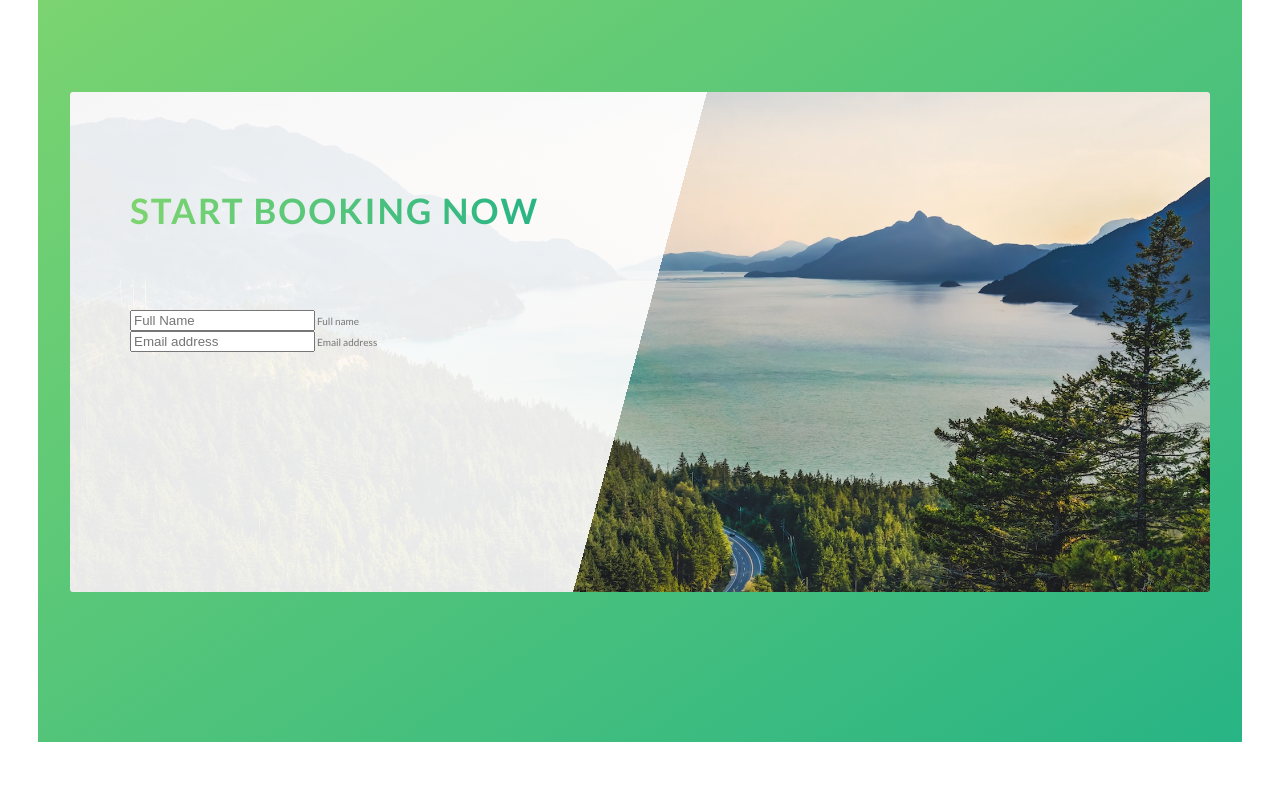
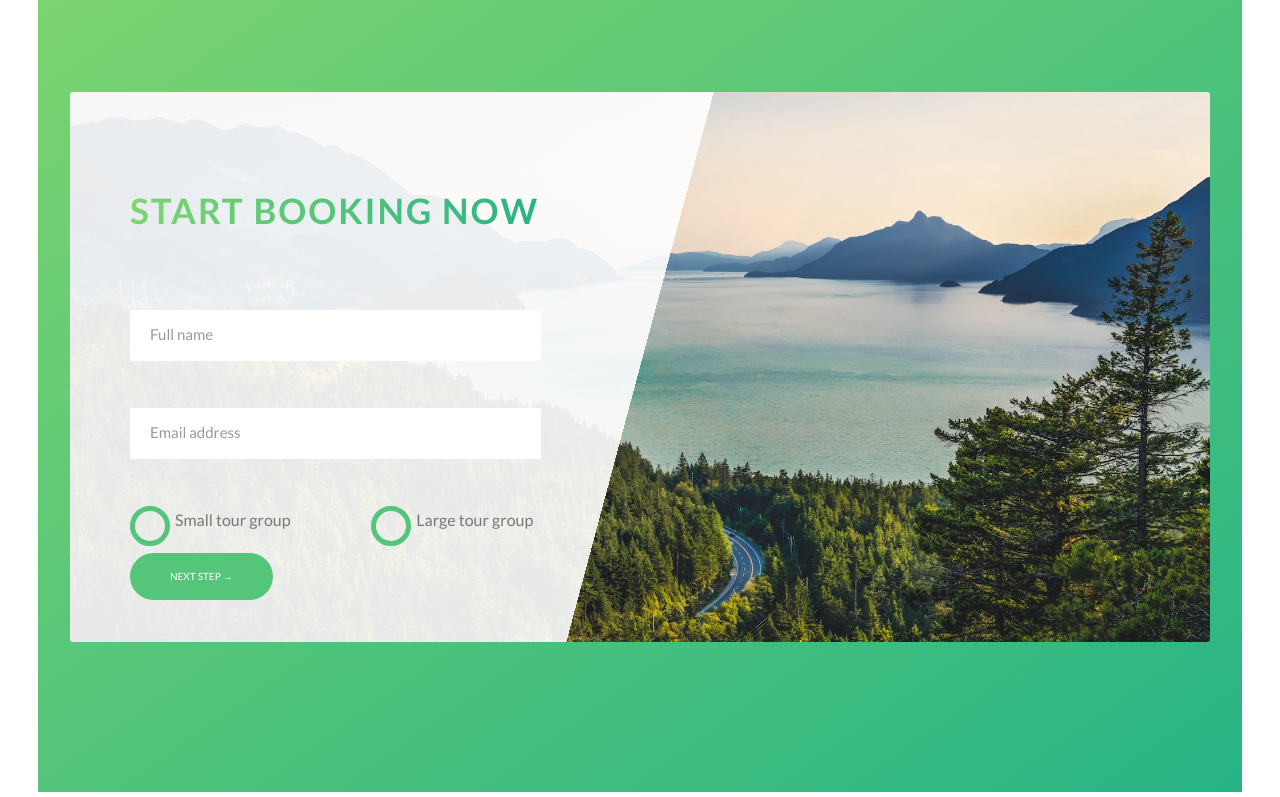
Before and after one commit to iuritb/natours, a website: page index.html in a window 1280 px wide. Shown: the part 4867-5664 px from the top of the page. Drawn offline with Linux system fonts and the light colour scheme.

Commit message:
Building the Booking Section - Part 2

```diff
--- a/index.html
+++ b/index.html
@@ -282,19 +282,43 @@
             <div class="row">
                 <div class="book">
                     <div class="book__form">
-                        <form action="#">
+                        <form action="#" class="form">
                             <div class="u-margin-bottom-medium">
                                 <h2 class="heading-secondary">
-                                   Start booking now
+                                    Start booking now
                                 </h2>
                             </div>
+
                             <div class="form__group">
-                                <input type="text" class="form__input" placeholder="Full Name" id="name" required>
+                                <input type="text" class="form__input" placeholder="Full name" id="name" required>
                                 <label for="name" class="form__label">Full name</label>
                             </div>
+
                             <div class="form__group">
                                 <input type="email" class="form__input" placeholder="Email address" id="email" required>
                                 <label for="email" class="form__label">Email address</label>
+                            </div>
+
+                            <div class="form__group u-margin-bottom-medium">
+                                <div class="form__radio-group">
+                                    <input type="radio" class="form__radio-input" id="small" name="size">
+                                    <label for="small" class="form__radio-label">
+                                        <span class="form__radio-button"></span>
+                                        Small tour group
+                                    </label>
+                                </div>
+
+                                <div class="form__radio-group">
+                                    <input type="radio" class="form__radio-input" id="large" name="size">
+                                    <label for="large" class="form__radio-label">
+                                        <span class="form__radio-button"></span>
+                                        Large tour group
+                                    </label>
+                                </div>
+                            </div>
+
+                            <div class="form__group u-margin-bottom-medium">
+                                <a href="#" class="btn btn--green">Next step &rarr;</a>
                             </div>
                         </form>
                     </div>
--- a/sass/abstracts/_variables.scss
+++ b/sass/abstracts/_variables.scss
@@ -1,4 +1,4 @@
-//COLORS
+// COLORS
 $color-primary: #55c57a;
 $color-primary-light: #7ed56f;
 $color-primary-dark: #28b485;
@@ -9,20 +9,22 @@ $color-secondary-dark: #ff7730;
 $color-tertiary-light: #2998ff;
 $color-tertiary-dark: #5643fa;
 
-
 $color-grey-light-1: #f7f7f7;
 $color-grey-light-2: #eee;
 
+$color-grey-dark: #777;
+$color-grey-dark-2: #999;
+$color-grey-dark-3: #333;
 
-$color-grey-dark: #777;
 $color-white: #fff;
 $color-black: #000;
 
-//FONT
+
+// FONT
 $default-font-size: 1.6rem;
 
 
-//GRID
+// GRID
 $grid-width: 114rem;
 $gutter-vertical: 8rem;
 $gutter-horizontal: 6rem;
--- a/sass/components/_button.scss
+++ b/sass/components/_button.scss
@@ -36,11 +36,11 @@
   &--green {
     background-color: $color-primary;
     color: $color-white;
-    font-weight: 700;
+
     &::after {
-      background-color: $color-primary;
+        background-color: $color-primary;
     }
-  }
+}
 
   &::after {
     content: "";
--- /dev/null
+++ b/sass/components/_form.scss
@@ -0,0 +1,96 @@
+.form {
+  &__group:not(:last-child) {
+      margin-bottom: 2rem;
+  }
+
+  &__input {
+      font-size: 1.5rem;
+      font-family: inherit;
+      color: inherit;
+      padding: 1.5rem 2rem;
+      border-radius: 2px;
+      background-color: rbga($color-white, .5);
+      border: none;
+      border-bottom: 3px solid transparent;
+      width: 65%;
+      display: block;
+      transition: all .3s;
+
+      &:focus {
+          outline: none;
+          box-shadow: 0 1rem 2rem rgba($color-black, .1);
+          border-bottom: 3px solid $color-primary;
+      }
+
+      &:focus:invalid {
+          border-bottom: 3px solid $color-secondary-dark;
+      }
+
+      &::-webkit-input-placeholder {
+          color: $color-grey-dark-2;
+      }
+  }
+
+
+  &__label {
+      font-size: 1.2rem;
+      font-weight: 700;
+      margin-left: 2rem;
+      margin-top: .7rem;
+      display: block;
+      transition: all .3s;
+  }
+
+  &__input:placeholder-shown + &__label {
+      opacity: 0;
+      visibility: hidden;
+      transform: translateY(-4rem);
+  }
+
+
+  &__radio-group {
+      width: 42%;
+      display: inline-block;
+  }
+
+  &__radio-input {
+      display: none;
+  }
+
+  &__radio-label {
+      font-size: $default-font-size;
+      cursor: pointer;
+      position: relative;
+      padding-left: 4.5rem;
+  }
+
+  &__radio-button {
+      height: 3rem;
+      width: 3rem;
+      border: 5px solid $color-primary;
+      border-radius: 50%;
+      display: inline-block;
+      position: absolute;
+      left: 0;
+      top: -.4rem;
+
+      &::after {
+          content: "";
+          display: block;
+          height: 1.3rem;
+          width: 1.3rem;
+          border-radius: 50%;
+          position: absolute;
+          top: 50%;
+          left: 50%;
+          transform: translate(-50%, -50%);
+          background-color: $color-primary;
+          opacity: 0;
+          transition: opacity .2s;
+      }
+  }
+
+  &__radio-input:checked ~ &__radio-label &__radio-button::after {
+      opacity: 1;
+  }
+}
--- a/sass/main.scss
+++ b/sass/main.scss
@@ -8,6 +8,7 @@
 @import "base/typography";
 
 @import "components/card";
+@import "components/form";
 @import "components/story";
 @import "components/button";
 @import "components/bg-video";
@@ -16,6 +17,7 @@
 
 
 
+
 @import "layout/grid";
 @import "layout/header";
 
--- a/sass/pages/_home.scss
+++ b/sass/pages/_home.scss
@@ -39,7 +39,7 @@
   background-size: 100%;
   border-radius: 3px;
   box-shadow: 0 1.5rem 4 rgba($color-black, 0.2);
-  height: 50rem;
+  height: 55rem;
 
   &__form {
     width: 50%;
```
Also changed, not shown: css/style.css.
